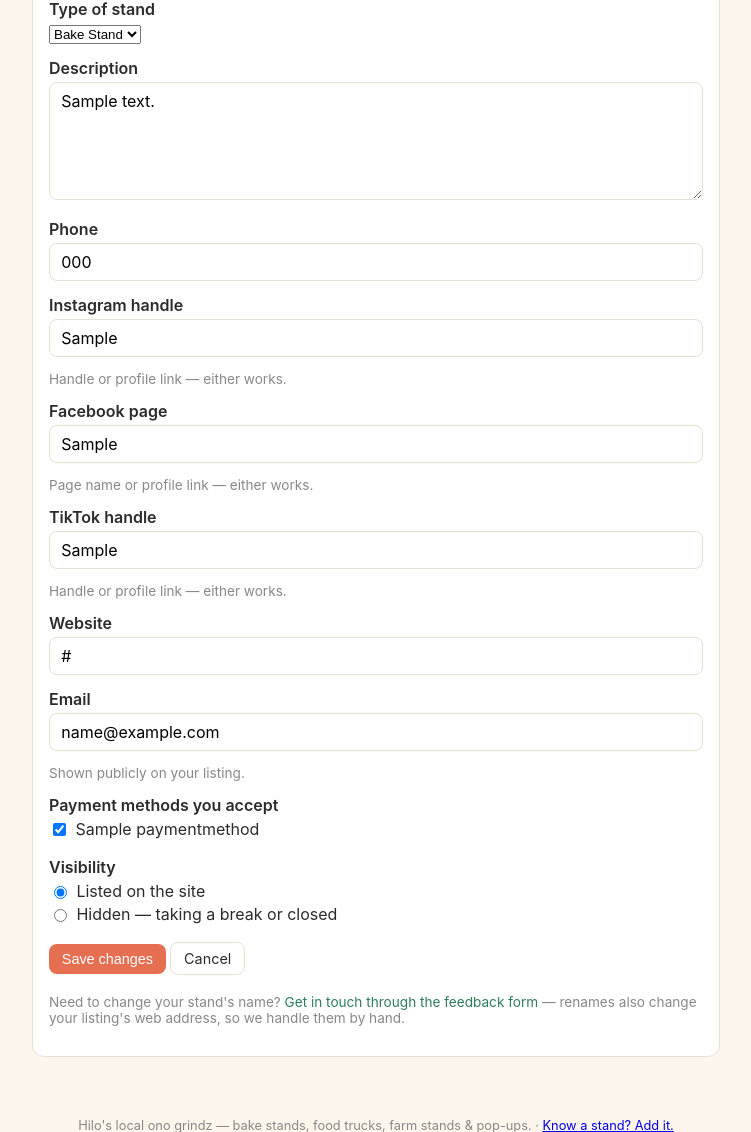
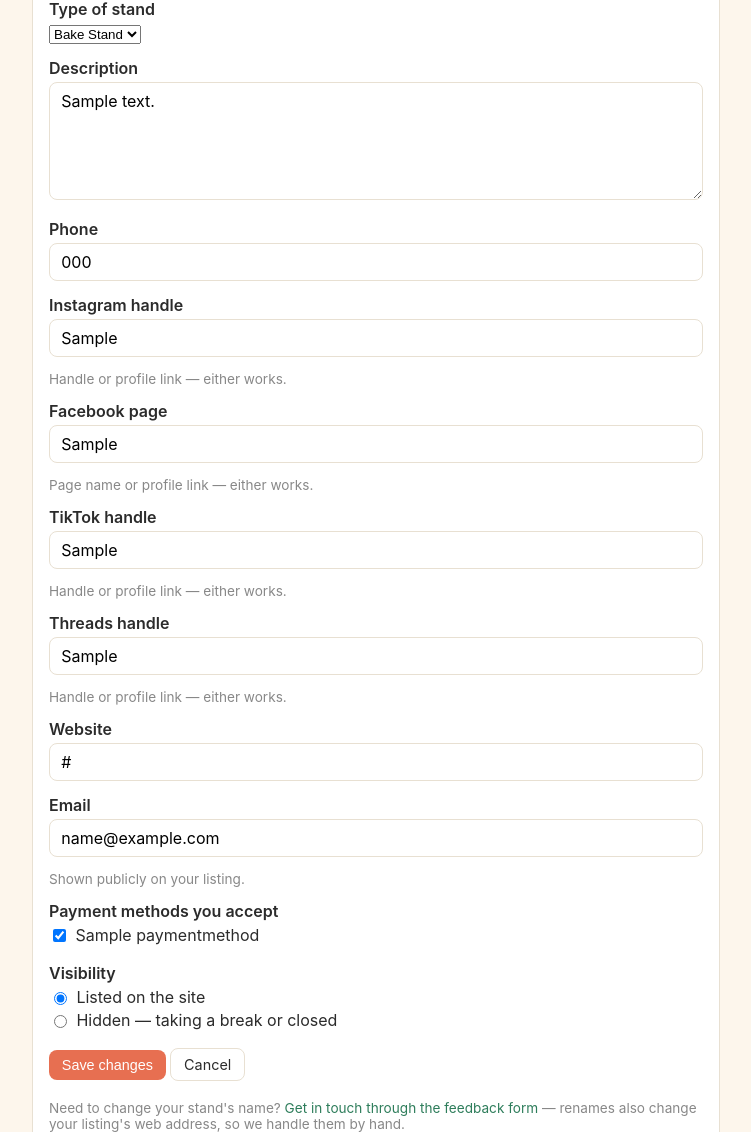
Before and after one commit to mgiampapa/hilobakestands, a Django app: a page that uses stands/templates/stands/base.html in a window 1280 px wide. Shown: the part 153-1285 px from the top of the page, without its empty margins (264-1015 px from the left). Run offline with Django 5.2, Linux system fonts and the light colour scheme; a user stored in the database is signed in; tables that the repository leaves empty hold one stand-in row (values such as "Sample post"); some libraries are stand-ins or nearby versions.

Commit message:
Add Threads social field (threads.com/@handle) + brand-colored social icons

```diff
--- a/stands/forms.py
+++ b/stands/forms.py
@@ -145,6 +145,13 @@ class SanitizedStandFieldsMixin:
                              ['tiktok.com'],
                              r'[A-Za-z0-9._]{1,24}', _('TikTok handle'))
 
+    def clean_threads(self):
+        # Threads shares the Instagram username; profile URLs are
+        # threads.com/@handle (threads.net now redirects to .com).
+        return _clean_handle(self.cleaned_data.get('threads'),
+                             ['threads.com', 'threads.net'],
+                             r'[A-Za-z0-9._]{1,30}', _('Threads handle'))
+
     def clean_facebook(self):
         # FB is messier than IG/TikTok (vanity names, numeric profile.php?id,
         # /pages/Name/ID) — normalize to a full canonical URL stored as-is.
@@ -204,7 +211,7 @@ class StandBasicInfoForm(SanitizedStandFieldsMixin, forms.ModelForm):
     class Meta:
         model = Stand
         fields = ['location_type', 'description', 'phone', 'instagram',
-                  'facebook', 'tiktok', 'website', 'email',
+                  'facebook', 'tiktok', 'threads', 'website', 'email',
                   'payment_methods', 'status']
         widgets = {
             'description': forms.Textarea(attrs={'rows': 5, 'maxlength': 2000}),
@@ -218,6 +225,7 @@ class StandBasicInfoForm(SanitizedStandFieldsMixin, forms.ModelForm):
             'instagram': _('Instagram handle'),
             'facebook': _('Facebook page'),
             'tiktok': _('TikTok handle'),
+            'threads': _('Threads handle'),
             'website': _('Website'),
             'email': _('Email'),
             'payment_methods': _('Payment methods you accept'),
@@ -227,6 +235,7 @@ class StandBasicInfoForm(SanitizedStandFieldsMixin, forms.ModelForm):
             'instagram': _('Handle or profile link — either works.'),
             'facebook': _('Page name or profile link — either works.'),
             'tiktok': _('Handle or profile link — either works.'),
+            'threads': _('Handle or profile link — either works.'),
             'email': _('Shown publicly on your listing.'),
         }
 
@@ -253,7 +262,8 @@ class StandSubmitForm(SanitizedStandFieldsMixin, forms.ModelForm):
         model = Stand
         fields = ['name', 'location_type', 'description', 'street_address',
                   'attendance', 'categories', 'payment_methods',
-                  'phone', 'instagram', 'facebook', 'tiktok', 'website', 'email']
+                  'phone', 'instagram', 'facebook', 'tiktok', 'threads',
+                  'website', 'email']
         widgets = {
             'description': forms.Textarea(attrs={'rows': 5, 'maxlength': 2000}),
             'categories': forms.CheckboxSelectMultiple,
@@ -269,7 +279,8 @@ class StandSubmitForm(SanitizedStandFieldsMixin, forms.ModelForm):
             'categories': _('Food categories'),
             'payment_methods': _('Payment accepted (if known)'),
             'instagram': _('Instagram'), 'facebook': _('Facebook'),
-            'tiktok': _('TikTok'), 'website': _('Website'), 'email': _('Email'),
+            'tiktok': _('TikTok'), 'threads': _('Threads'),
+            'website': _('Website'), 'email': _('Email'),
         }
         help_texts = {
             'description': _('A sentence or two is plenty.'),
--- a/stands/models.py
+++ b/stands/models.py
@@ -94,6 +94,7 @@ class Stand(models.Model):
     instagram = models.CharField(max_length=100, blank=True)
     facebook = models.CharField(max_length=255, blank=True)  # stored as full URL
     tiktok = models.CharField(max_length=100, blank=True)
+    threads = models.CharField(max_length=100, blank=True)  # IG-style handle
     website = models.URLField(blank=True)
     email = models.EmailField(blank=True)
 
--- a/stands/templates/stands/base.html
+++ b/stands/templates/stands/base.html
@@ -102,6 +102,8 @@
     background: #fff; font-size: 0.9rem; }
   .btn-primary { background: var(--coral); color: #fff; border: none; }
   a.btn { text-decoration: none; color: var(--ink); display: inline-block; }
+  .sicon { width: 1em; height: 1em; vertical-align: -0.13em;
+           margin-right: 0.4em; }
   a.btn.btn-primary, .card a.btn.btn-primary { color: #fff; }
   .card a.btn { color: var(--ink); }
   #near-me { cursor: pointer; }
```
Also changed, not shown: stands/templates/stands/detail.html (+4 -3 lines), stands/tests.py (+36 -1 lines), stands/migrations/0009_stand_threads.py (added).
